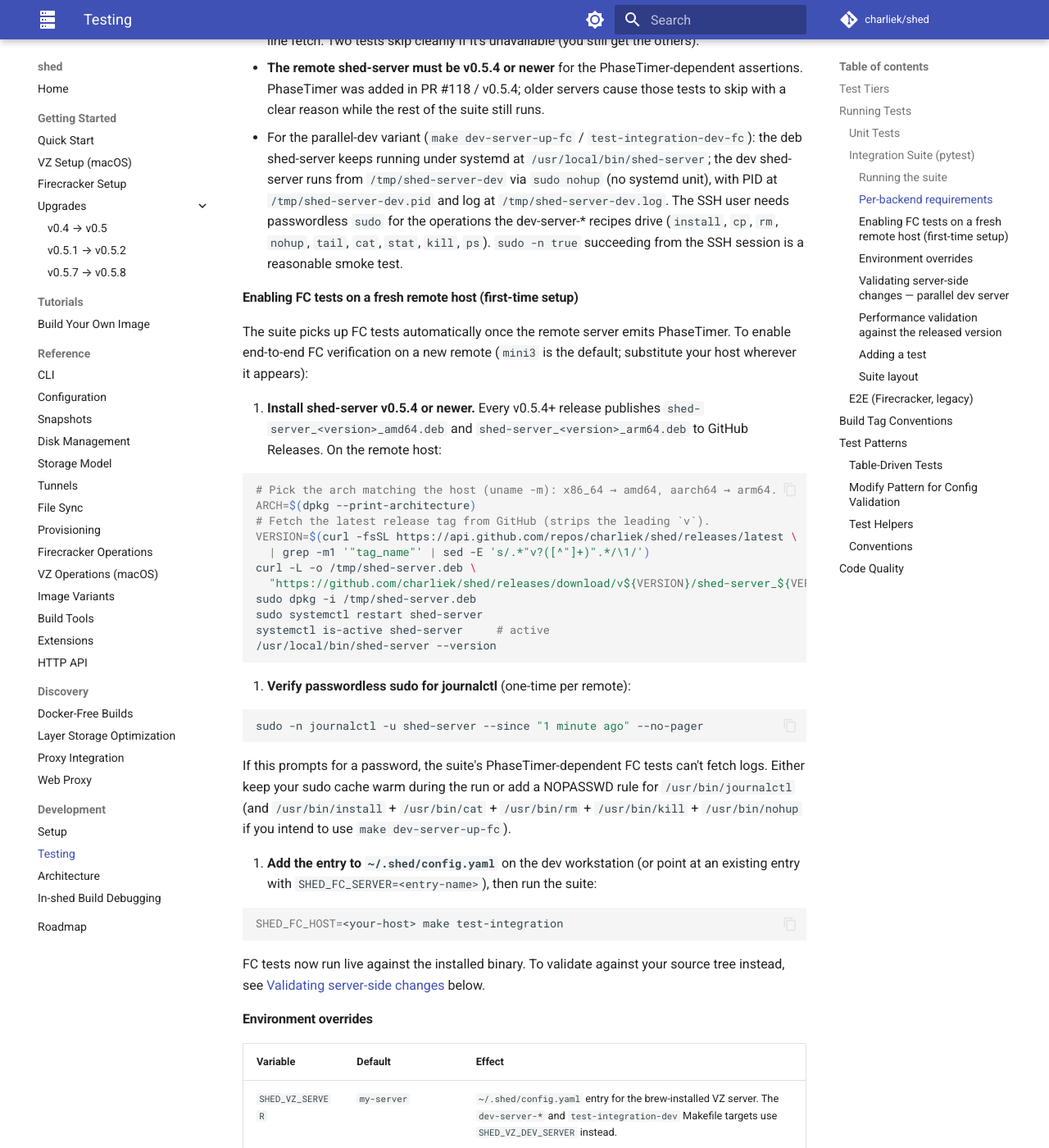
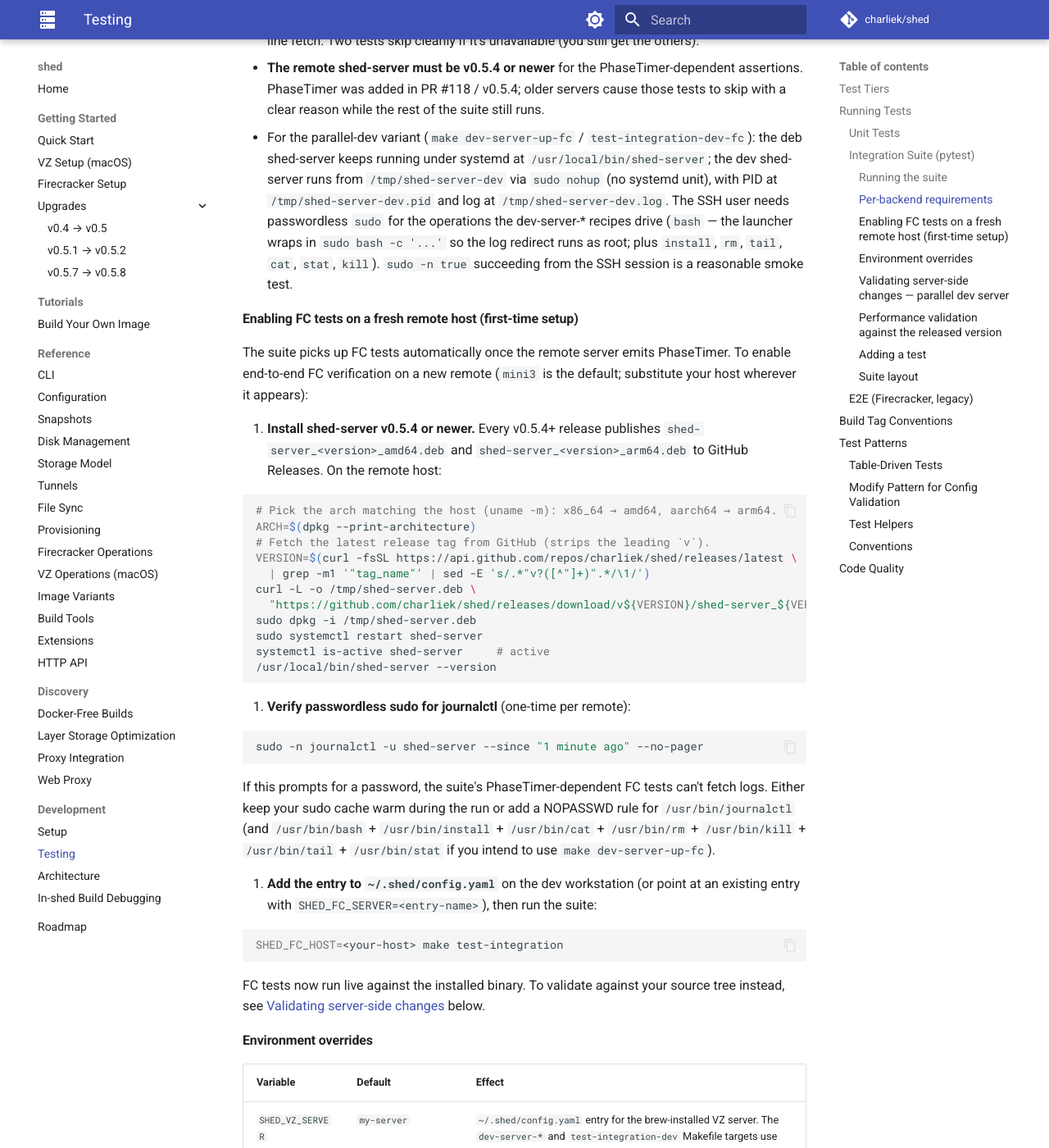
Before and after one commit to charliek/shed, an MkDocs documentation site: the page built from docs/development/testing.md, in a window 1280 px wide and 1400 px high, scrolled down 2504 px. Shown: the whole window at 82% size. Built offline with MkDocs 1.6.1 and Material for MkDocs 9.7.7, drawn with Linux system fonts in a browser that asks for light colours; comment, search, counter and statistics services are not loaded.

Commit message:
build: address codex doc-review findings on PR #163
Three doc-level findings, no functional bugs. All fixed.

Finding 1: NOPASSWD docs missed 'bash'. The launcher uses
'sudo bash -c "..."' (so the log redirect runs as root, not the
SSH user), so a sudoers NOPASSWD rule for the FC dev workflow needs
to include /usr/bin/bash. Updated both the testing.md prose ('plus
bash...') and the sudoers-rule example. Also trimmed 'nohup' and
'ps' from the list — those run as the user, not via sudo.

Finding 2: tests/integration/README.md SHED_VZ_DEV_SERVER /
SHED_FC_DEV_SERVER rows said 'once that target lands (PR 2)' / 'once
that target lands (PR 3)'. Both targets now exist (PR 2 shipped as
#162, PR 3 is this PR). Updated to present tense.

Finding 3: SHED_FC_DEV_LOG_PATH row described the read as 'ssh + sudo
-n cat'; the actual implementation is 'ssh + sudo -n tail -c +N'
(offset-based, to skip pre-existing log content from earlier runs of
the same test name). Updated to match. Also added the
SHED_FC_LOG_PATH row that was missing entirely — it controls the
prod fc_server fixture's remote-file branch.

Co-Authored-By: Claude Opus 4.7 <noreply@anthropic.com>

````diff
--- a/docs/development/testing.md
+++ b/docs/development/testing.md
@@ -70,7 +70,7 @@ That target verifies `uv` is on `PATH`, runs `uv sync` into a managed venv (giti
 - `shed -s <host> list` succeeds (the entry exists in `~/.shed/config.yaml` and the server responds).
 - Passwordless `sudo -n journalctl -u shed-server` on the remote, for the PhaseTimer log-line fetch. Two tests skip cleanly if it's unavailable (you still get the others).
 - **The remote shed-server must be v0.5.4 or newer** for the PhaseTimer-dependent assertions. PhaseTimer was added in PR #118 / v0.5.4; older servers cause those tests to skip with a clear reason while the rest of the suite still runs.
-- For the parallel-dev variant (`make dev-server-up-fc` / `test-integration-dev-fc`): the deb shed-server keeps running under systemd at `/usr/local/bin/shed-server`; the dev shed-server runs from `/tmp/shed-server-dev` via `sudo nohup` (no systemd unit), with PID at `/tmp/shed-server-dev.pid` and log at `/tmp/shed-server-dev.log`. The SSH user needs passwordless `sudo` for the operations the dev-server-* recipes drive (`install`, `cp`, `rm`, `nohup`, `tail`, `cat`, `stat`, `kill`, `ps`). `sudo -n true` succeeding from the SSH session is a reasonable smoke test.
+- For the parallel-dev variant (`make dev-server-up-fc` / `test-integration-dev-fc`): the deb shed-server keeps running under systemd at `/usr/local/bin/shed-server`; the dev shed-server runs from `/tmp/shed-server-dev` via `sudo nohup` (no systemd unit), with PID at `/tmp/shed-server-dev.pid` and log at `/tmp/shed-server-dev.log`. The SSH user needs passwordless `sudo` for the operations the dev-server-* recipes drive (`bash` — the launcher wraps in `sudo bash -c '...'` so the log redirect runs as root; plus `install`, `rm`, `tail`, `cat`, `stat`, `kill`). `sudo -n true` succeeding from the SSH session is a reasonable smoke test.
 
 #### Enabling FC tests on a fresh remote host (first-time setup)
 
@@ -98,7 +98,7 @@ The suite picks up FC tests automatically once the remote server emits PhaseTime
    sudo -n journalctl -u shed-server --since "1 minute ago" --no-pager
    ```
 
-   If this prompts for a password, the suite's PhaseTimer-dependent FC tests can't fetch logs. Either keep your sudo cache warm during the run or add a NOPASSWD rule for `/usr/bin/journalctl` (and `/usr/bin/install` + `/usr/bin/cat` + `/usr/bin/rm` + `/usr/bin/kill` + `/usr/bin/nohup` if you intend to use `make dev-server-up-fc`).
+   If this prompts for a password, the suite's PhaseTimer-dependent FC tests can't fetch logs. Either keep your sudo cache warm during the run or add a NOPASSWD rule for `/usr/bin/journalctl` (and `/usr/bin/bash` + `/usr/bin/install` + `/usr/bin/cat` + `/usr/bin/rm` + `/usr/bin/kill` + `/usr/bin/tail` + `/usr/bin/stat` if you intend to use `make dev-server-up-fc`).
 
 3. **Add the entry to `~/.shed/config.yaml`** on the dev workstation (or point at an existing entry with `SHED_FC_SERVER=<entry-name>`), then run the suite:
 
````
Also changed, not shown: 1 other file.
